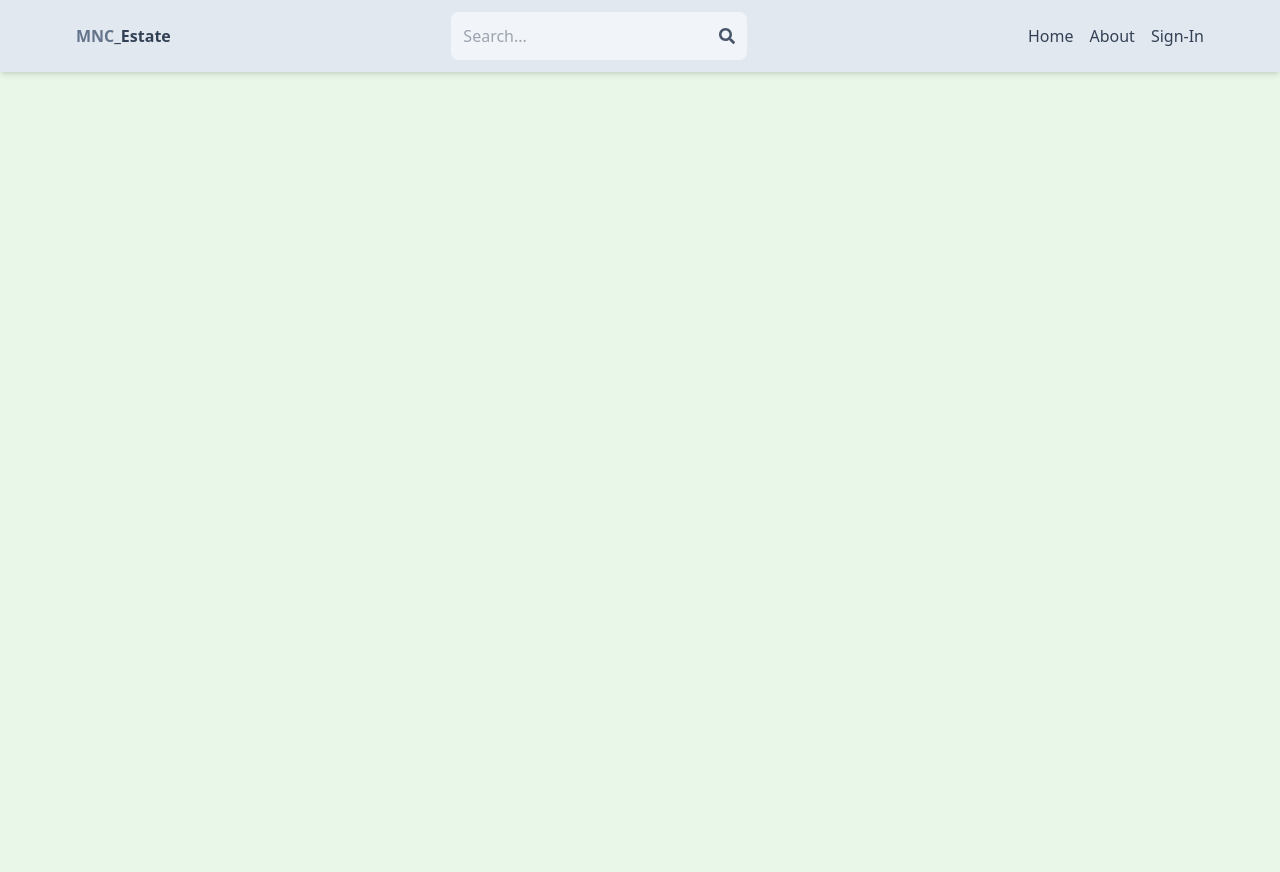
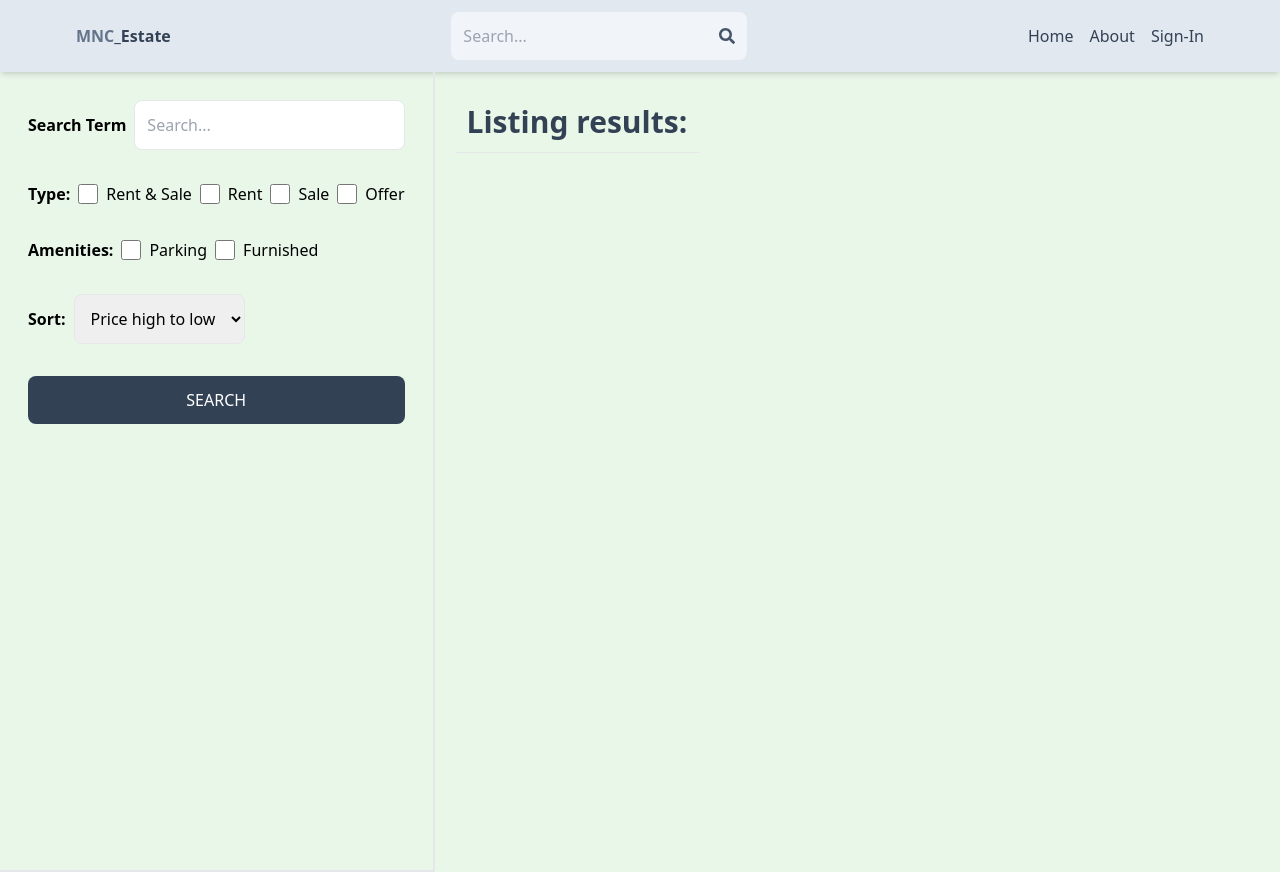
Before and after one commit to mnihadc/MNC_Real-Estate-App, a React (Vite) app in the folder bhrooms/: page /search in a window 1280 px wide. Before the commit the page ends 800 px from the top, so only its background shows below. Built offline with nearby package versions, Linux system fonts and the light colour scheme; no server answers.

Commit message:
Created Search Page UI
Signed-off-by: Muhammed Nihad C <mnihadc1777@gmail.com>

```diff
--- a/bhrooms/src/App.jsx
+++ b/bhrooms/src/App.jsx
@@ -6,6 +6,7 @@
 import Home from './Pages/Home';
 import Listings from './Pages/Listings';
 import Profile from './Pages/Profile';
+import Search from './Pages/Search';
 import SignIn from './Pages/SignIn';
 import SignUp from './Pages/SignUp';
 import UpdateListings from './Pages/UpdateListings';
@@ -19,7 +20,9 @@
       <Route path='/sign-up' element={<SignUp />} />
       <Route path='/sign-in' element={<SignIn />} />
       <Route path='/about' element={<About />} />
+      <Route path='/search' element={<Search />} />
       <Route path='/listing/:listingId' element={<Listings />} />
+
 
       <Route element={<PrivateRoute />}>
         <Route path='/profile' element={<Profile />} />
--- a/bhrooms/src/Components/Header.jsx
+++ b/bhrooms/src/Components/Header.jsx
@@ -3,6 +3,7 @@
 import { useSelector } from 'react-redux';
 import { useState } from 'react';
 import { useEffect } from 'react';
+
 function Header() {
   const { currentUser } = useSelector((state) => state.user);
   const [searchTerm, setSearchTerm] = useState('');
@@ -22,6 +23,7 @@
       setSearchTerm(searchTermFromUrl);
     }
   }, [location.search]);
+
   return (
     <header className='bg-slate-200 shadow-md'>
       <div className='flex justify-between items-center max-w-6xl mx-auto p-3'>
--- /dev/null
+++ b/bhrooms/src/Pages/Search.jsx
@@ -0,0 +1,61 @@
+import React from 'react'
+
+function Search() {
+    return (
+        <div className='flex flex-col md:flex-row'>
+            <div className='p-7 border-b-2 md:border-r-2 md:min-h-screen'>
+                <form className='flex flex-col gap-8'>
+                    <div className='flex items-center gap-2'>
+                        <label className='whitespace-nowrap font-semibold'>Search Term</label>
+                        <input type="text" id='searchTerm' placeholder='Search...' className='border rounded-lg p-3 w-full' />
+                    </div>
+                    <div className='flex gap-2 flex-wrap items-center'>
+                        <label className='font-semibold'>Type:</label>
+                        <div className='flex gap-2'>
+                            <input type="checkbox" id='all' className='w-5' />
+                            <span>Rent & Sale</span>
+                        </div>
+                        <div className='flex gap-2'>
+                            <input type="checkbox" id='rent' className='w-5' />
+                            <span>Rent</span>
+                        </div>
+                        <div className='flex gap-2'>
+                            <input type="checkbox" id='sale' className='w-5' />
+                            <span>Sale</span>
+                        </div>
+                        <div className='flex gap-2'>
+                            <input type="checkbox" id='offer' className='w-5' />
+                            <span>Offer</span>
+                        </div>
+                    </div>
+                    <div className='flex gap-2 flex-wrap items-center'>
+                        <label className='font-semibold'>Amenities:</label>
+                        <div className='flex gap-2'>
+                            <input type="checkbox" id='parking' className='w-5' />
+                            <span>Parking</span>
+                        </div>
+                        <div className='flex gap-2'>
+                            <input type="checkbox" id='furnished' className='w-5' />
+                            <span>Furnished</span>
+                        </div>
+                    </div>
+                    <div className='flex items-center gap-2'>
+                        <label className='font-semibold'>Sort:</label>
+                        <select id="sort_order" className='border rounded-lg p-3'>
+                            <option value="">Price high to low</option>
+                            <option value="">Price low to high</option>
+                            <option value="">Latest</option>
+                            <option value="">Oldest</option>
+                        </select>
+                    </div>
+                    <button className='bg-slate-700 text-white p-3 rounded-lg uppercase hover:opacity-95'>Search</button>
+                </form>
+            </div>
+            <div className=''>
+                <h1 className='text-3xl font-semibold border-b p-3 text-slate-700 m-5'>Listing results:</h1>
+            </div>
+        </div>
+    )
+}
+
+export default Search
```
